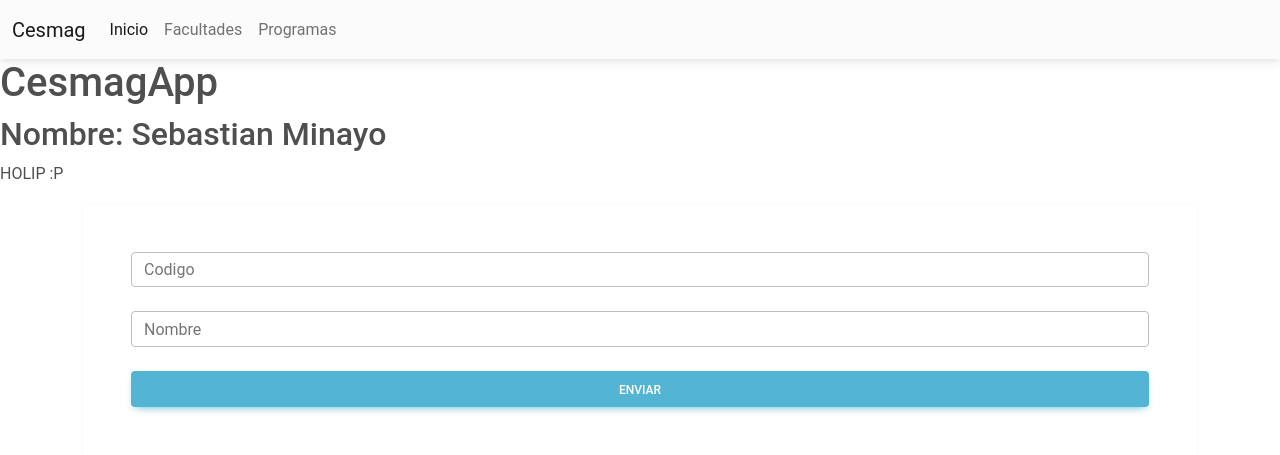
After one commit to sebastianminayo/CesmagAPP, a PHP site: page /form_registro_fac.php in a window 1280 px wide. The commit adds this page. Shown: the top 455 px of the page. Run offline with PHP 8.4, Linux system fonts and the light colour scheme.

Commit message:
novena version

```diff
--- a/facultades.php
+++ b/facultades.php
@@ -2,10 +2,10 @@
 include 'index.php';
 include 'conexion.php';
 ?>
-
+<div class = "container" >
 <h1>Listado de facultades</h1>
 <div align = "right">
-  <a class='btn btn-primary'>Adicionar</a>
+  <a class='btn btn-primary' href="form_registro_fac.php" >Adicionar</a>
 </div>
 <table class="table">
   <thead>
@@ -46,3 +46,4 @@
     </tr>
   </tbody>
 </table>
+</div>
--- /dev/null
+++ b/form_registro_fac.php
@@ -0,0 +1,28 @@
+<?php
+include 'index.php';
+include 'conexion.php';
+?>
+
+<div class="container">
+    <!-- Default form contact -->
+<form class="text-center border border-light p-5" action="#!">
+
+<!-- Name -->
+<input type="text" id="codigoFac" name="codigoFac" class="form-control mb-4" placeholder="Codigo">
+
+<!-- Email -->
+<input type="text" id="nombreFac" name="nombreFac" class="form-control mb-4" placeholder="Nombre">
+
+
+
+
+<!-- Copy -->
+
+
+<!-- Send button -->
+<button class="btn btn-info btn-block" type="submit">Enviar</button>
+
+</form>
+<!-- Default form contact -->
+
+</div>
```
